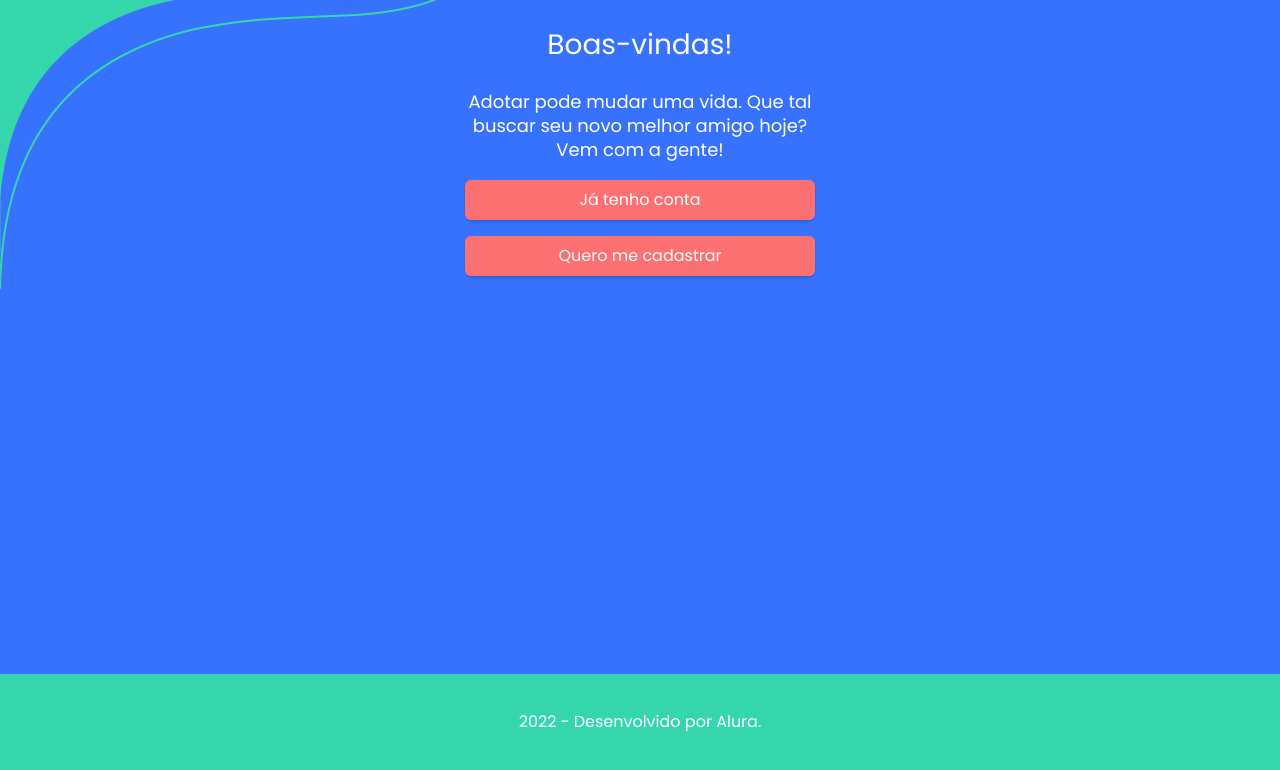
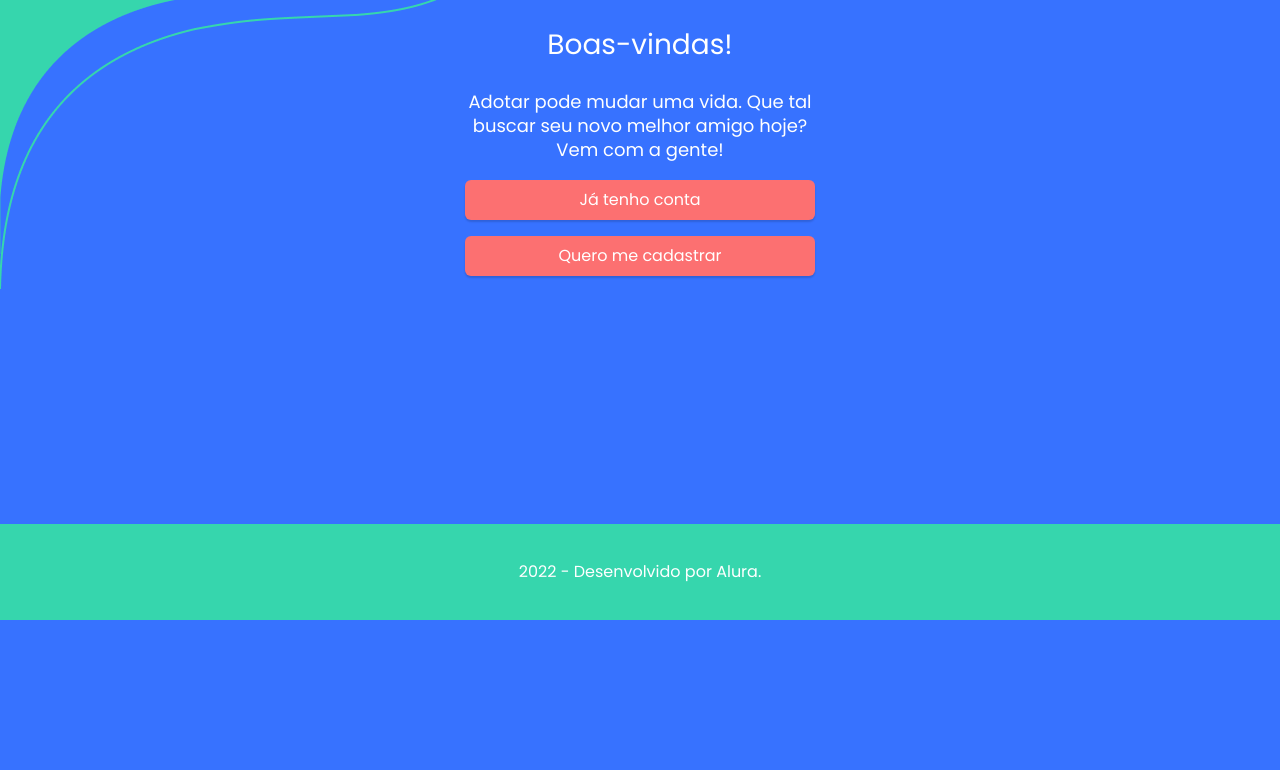
Before and after one commit to RamonDFerreira/Challenge-Adopet, a plain HTML site: page index.html in a window 1280 px wide. Shown: the part 180-950 px from the top of the page. After the commit the page ends 800 px from the top, so only its background shows below. Drawn offline with Linux system fonts and the light colour scheme.

Commit message:
Update styles.css

```diff
--- a/css/styles.css
+++ b/css/styles.css
@@ -31,8 +31,8 @@ body {
     background-position: left top, right center, bottom 4.375em left calc(50% - 20px);
     display: flex;
     flex-direction: column;
-
-    min-height: 950px;
+    height: 100vh;
+    min-height: 800px;
 }
 
 .container {
@@ -44,6 +44,7 @@ body {
     display: flex;
     flex-direction: column;
     height: 100vh;
+    min-height: 800px;
 }
 
 .bg-azul {
```
